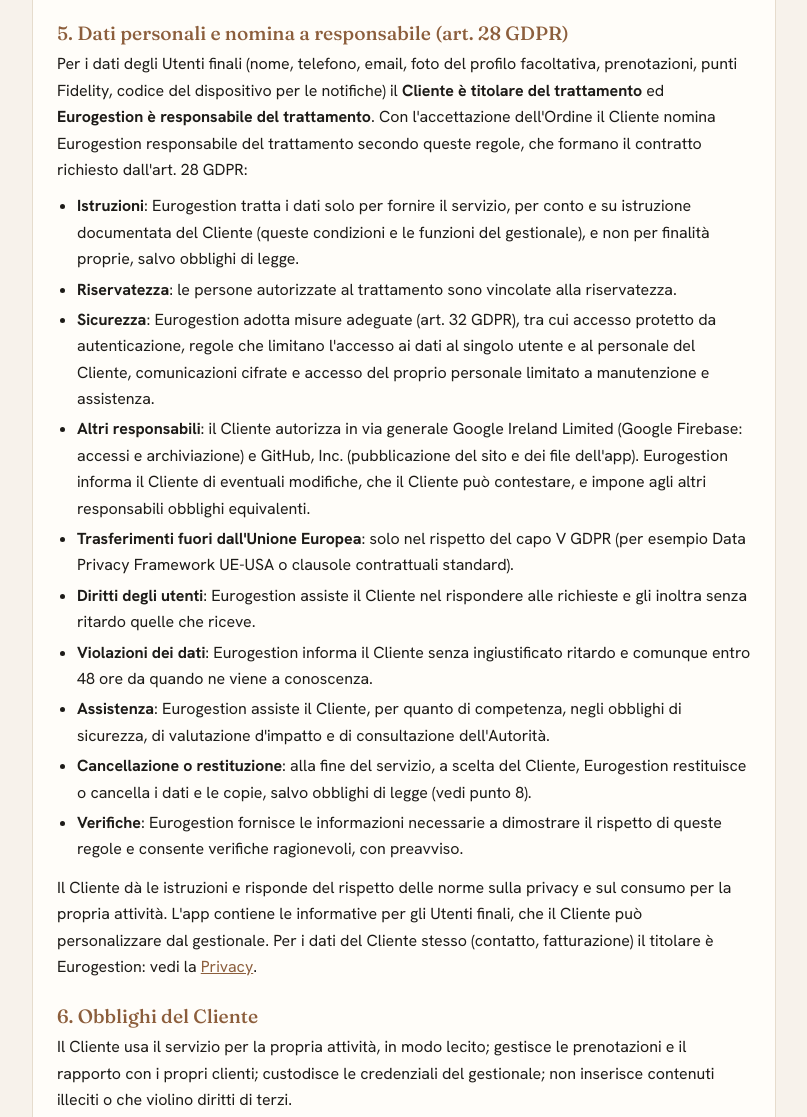
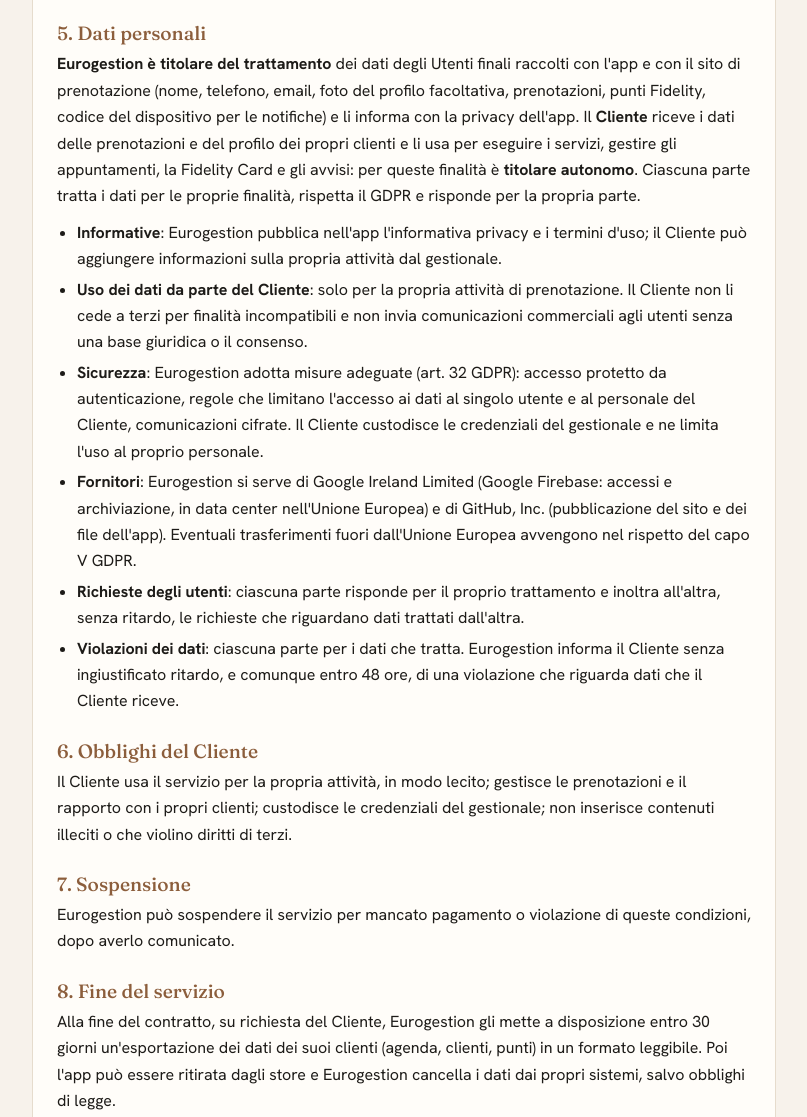
Before and after one commit to salvatorefiumesas-bit/Radixsalon-sito, a plain HTML site: page condizioni.html in a window 1280 px wide. Shown: the part 2894-4011 px from the top of the page, without its empty margins (236-1043 px from the left). Drawn offline with Linux system fonts and the light colour scheme.

Commit message:
Eurogestion titolare del trattamento, il salone destinatario dei dati (come nel modello di riferimento)
- privacy e termini dell'app: titolare Eurogestion; il salone compare col nome come attività presso cui
  si prenota e titolare autonomo per i propri appuntamenti; non servono più ragione sociale e P.IVA del salone
- gestionale: riquadro aggiornato, non serve compilare i dati legali del salone
- sito: condizioni del servizio (sezione 5 e 8) e privacy (sezioni 1 e 9) con il nuovo assetto
- pagine per gli store rigenerate; istruzioni dello stampo aggiornate
Assetto da far confermare da un professionista.

Co-Authored-By: Claude Sonnet 5.5 <noreply@anthropic.com>
Claude-Session: https://claude.ai/code/session_019sSYD96gdQmc46krYcSFvP

```diff
--- a/condizioni.html
+++ b/condizioni.html
@@ -97,21 +97,16 @@ footer{color:var(--mute);font-size:.85rem;margin-top:22px}footer a{color:var(--m
 <h3>4.4 Modifiche ai piani</h3>
 <p>Eurogestion può modificare piani, costi e limiti, con preavviso. Il servizio già pagato resta valido fino alla scadenza alle condizioni concordate.</p>
 
-<h2>5. Dati personali e nomina a responsabile (art. 28 GDPR)</h2>
-<p>Per i dati degli Utenti finali (nome, telefono, email, foto del profilo facoltativa, prenotazioni, punti Fidelity, codice del dispositivo per le notifiche) il <b>Cliente è titolare del trattamento</b> ed <b>Eurogestion è responsabile del trattamento</b>. Con l'accettazione dell'Ordine il Cliente nomina Eurogestion responsabile del trattamento secondo queste regole, che formano il contratto richiesto dall'art. 28 GDPR:</p>
+<h2>5. Dati personali</h2>
+<p><b>Eurogestion è titolare del trattamento</b> dei dati degli Utenti finali raccolti con l'app e con il sito di prenotazione (nome, telefono, email, foto del profilo facoltativa, prenotazioni, punti Fidelity, codice del dispositivo per le notifiche) e li informa con la privacy dell'app. Il <b>Cliente</b> riceve i dati delle prenotazioni e del profilo dei propri clienti e li usa per eseguire i servizi, gestire gli appuntamenti, la Fidelity Card e gli avvisi: per queste finalità è <b>titolare autonomo</b>. Ciascuna parte tratta i dati per le proprie finalità, rispetta il GDPR e risponde per la propria parte.</p>
 <ul>
-<li><b>Istruzioni</b>: Eurogestion tratta i dati solo per fornire il servizio, per conto e su istruzione documentata del Cliente (queste condizioni e le funzioni del gestionale), e non per finalità proprie, salvo obblighi di legge.</li>
-<li><b>Riservatezza</b>: le persone autorizzate al trattamento sono vincolate alla riservatezza.</li>
-<li><b>Sicurezza</b>: Eurogestion adotta misure adeguate (art. 32 GDPR), tra cui accesso protetto da autenticazione, regole che limitano l'accesso ai dati al singolo utente e al personale del Cliente, comunicazioni cifrate e accesso del proprio personale limitato a manutenzione e assistenza.</li>
-<li><b>Altri responsabili</b>: il Cliente autorizza in via generale Google Ireland Limited (Google Firebase: accessi e archiviazione) e GitHub, Inc. (pubblicazione del sito e dei file dell'app). Eurogestion informa il Cliente di eventuali modifiche, che il Cliente può contestare, e impone agli altri responsabili obblighi equivalenti.</li>
-<li><b>Trasferimenti fuori dall'Unione Europea</b>: solo nel rispetto del capo V GDPR (per esempio Data Privacy Framework UE-USA o clausole contrattuali standard).</li>
-<li><b>Diritti degli utenti</b>: Eurogestion assiste il Cliente nel rispondere alle richieste e gli inoltra senza ritardo quelle che riceve.</li>
-<li><b>Violazioni dei dati</b>: Eurogestion informa il Cliente senza ingiustificato ritardo e comunque entro 48 ore da quando ne viene a conoscenza.</li>
-<li><b>Assistenza</b>: Eurogestion assiste il Cliente, per quanto di competenza, negli obblighi di sicurezza, di valutazione d'impatto e di consultazione dell'Autorità.</li>
-<li><b>Cancellazione o restituzione</b>: alla fine del servizio, a scelta del Cliente, Eurogestion restituisce o cancella i dati e le copie, salvo obblighi di legge (vedi punto 8).</li>
-<li><b>Verifiche</b>: Eurogestion fornisce le informazioni necessarie a dimostrare il rispetto di queste regole e consente verifiche ragionevoli, con preavviso.</li>
+<li><b>Informative</b>: Eurogestion pubblica nell'app l'informativa privacy e i termini d'uso; il Cliente può aggiungere informazioni sulla propria attività dal gestionale.</li>
+<li><b>Uso dei dati da parte del Cliente</b>: solo per la propria attività di prenotazione. Il Cliente non li cede a terzi per finalità incompatibili e non invia comunicazioni commerciali agli utenti senza una base giuridica o il consenso.</li>
+<li><b>Sicurezza</b>: Eurogestion adotta misure adeguate (art. 32 GDPR): accesso protetto da autenticazione, regole che limitano l'accesso ai dati al singolo utente e al personale del Cliente, comunicazioni cifrate. Il Cliente custodisce le credenziali del gestionale e ne limita l'uso al proprio personale.</li>
+<li><b>Fornitori</b>: Eurogestion si serve di Google Ireland Limited (Google Firebase: accessi e archiviazione, in data center nell'Unione Europea) e di GitHub, Inc. (pubblicazione del sito e dei file dell'app). Eventuali trasferimenti fuori dall'Unione Europea avvengono nel rispetto del capo V GDPR.</li>
+<li><b>Richieste degli utenti</b>: ciascuna parte risponde per il proprio trattamento e inoltra all'altra, senza ritardo, le richieste che riguardano dati trattati dall'altra.</li>
+<li><b>Violazioni dei dati</b>: ciascuna parte per i dati che tratta. Eurogestion informa il Cliente senza ingiustificato ritardo, e comunque entro 48 ore, di una violazione che riguarda dati che il Cliente riceve.</li>
 </ul>
-<p>Il Cliente dà le istruzioni e risponde del rispetto delle norme sulla privacy e sul consumo per la propria attività. L'app contiene le informative per gli Utenti finali, che il Cliente può personalizzare dal gestionale. Per i dati del Cliente stesso (contatto, fatturazione) il titolare è Eurogestion: vedi la <a href="/privacy.html">Privacy</a>.</p>
 
 <h2>6. Obblighi del Cliente</h2>
 <p>Il Cliente usa il servizio per la propria attività, in modo lecito; gestisce le prenotazioni e il rapporto con i propri clienti; custodisce le credenziali del gestionale; non inserisce contenuti illeciti o che violino diritti di terzi.</p>
@@ -120,7 +115,7 @@ footer{color:var(--mute);font-size:.85rem;margin-top:22px}footer a{color:var(--m
 <p>Eurogestion può sospendere il servizio per mancato pagamento o violazione di queste condizioni, dopo averlo comunicato.</p>
 
 <h2>8. Fine del servizio</h2>
-<p>Alla fine del contratto, su richiesta del Cliente, Eurogestion gli restituisce i dati degli Utenti finali in un formato leggibile e poi li cancella, entro 30 giorni dalla richiesta, salvo obblighi di legge.</p>
+<p>Alla fine del contratto, su richiesta del Cliente, Eurogestion gli mette a disposizione entro 30 giorni un'esportazione dei dati dei suoi clienti (agenda, clienti, punti) in un formato leggibile. Poi l'app può essere ritirata dagli store e Eurogestion cancella i dati dai propri sistemi, salvo obblighi di legge.</p>
 
 <h2>9. Legge applicabile e foro</h2>
 <p>Valgono la legge italiana e il foro di Napoli, salvo diversa disposizione di legge inderogabile.</p>
```
Also changed, not shown: app/radici/cancella-account.html (+1 -1 lines), app/radici/privacy.html (+1 -1 lines), app/radici/seed.js (+7 -8 lines), app/radici/termini.html (+1 -1 lines), privacy.html (+2 -2 lines), 1 other file.
